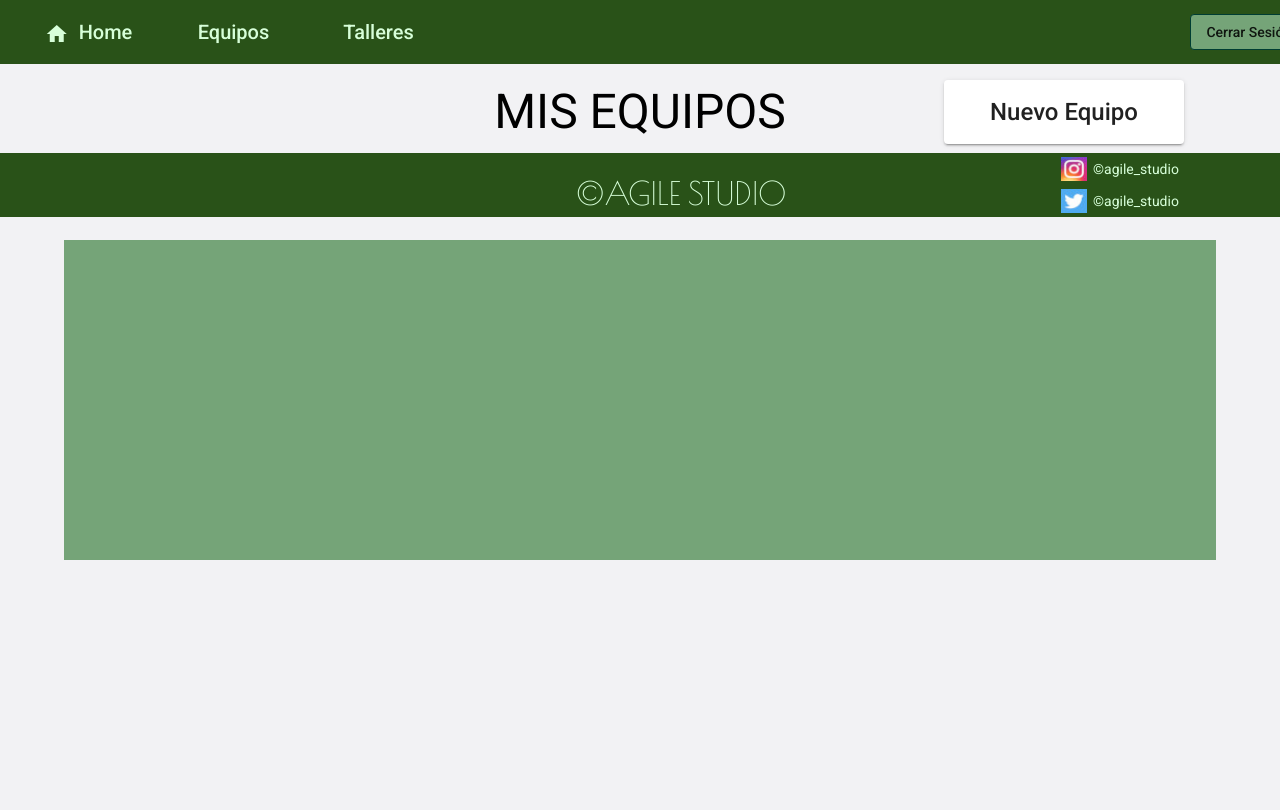
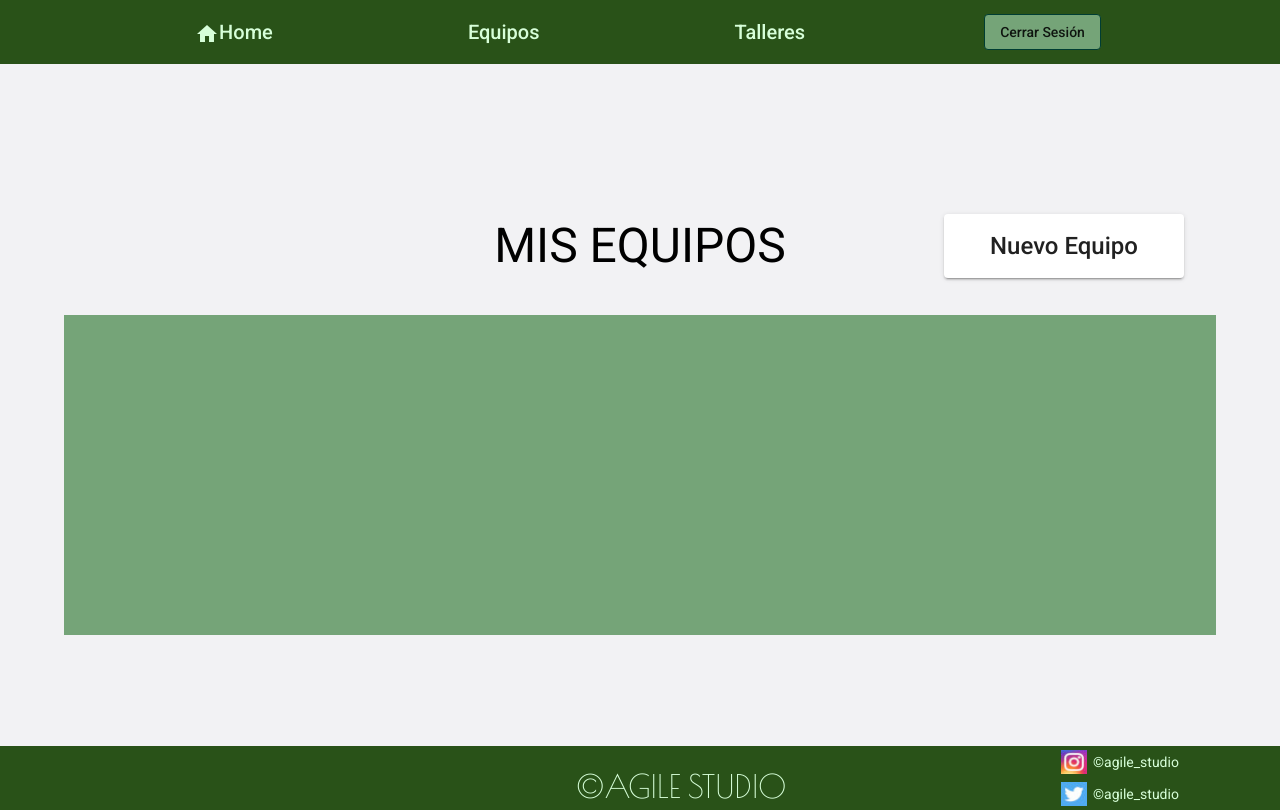
Before and after one commit to lucia2cv/AgileStudio, an Angular app in the folder frontend/: page /equipos in a window 1280 px wide. Built offline with nearby package versions, Linux system fonts and the light colour scheme.

Commit message:
fixed: teams html remake

```diff
--- a/frontend/src/app/components/equipos/equipos.component.css
+++ b/frontend/src/app/components/equipos/equipos.component.css
@@ -1,3 +1,13 @@
+.teams {
+  display: flex;
+  flex-direction: column;
+  align-items: center;
+  justify-content: space-evenly;
+  height: 80.1vh;
+}
+.teams__top {
+  width: 100vw;
+}
 .teams__tittle {
   display: flex;
   justify-content: center;
@@ -19,13 +29,13 @@
 }
 
 .teams__container {
-  width: 100vw;
+ /* width: 100vw;
   height: 100vh;
   display: flex;
   justify-content: center;
   align-items: center;
   position: absolute;
-  top: 0;
+  top: 0;*/
 }
 .teams__container-wrapper {
   width: 90vw;
--- a/frontend/src/app/components/equipos/equipos.component.html
+++ b/frontend/src/app/components/equipos/equipos.component.html
@@ -1,12 +1,14 @@
 <app-navbar></app-navbar>
 
-
+<div class="teams">
+  <div class="teams__top">
     <h1 class="teams__tittle">MIS EQUIPOS</h1>
     <div  class="teams__wrapper-button">
       <button mat-raised-button  class="teams__button">Nuevo Equipo</button>
     </div>
-
+  </div>
   <div class="teams__container">
      <div class="teams__container-wrapper"></div>
    </div>
+</div>
 <app-footer></app-footer>
--- a/frontend/src/app/components/navbar/navbar.component.css
+++ b/frontend/src/app/components/navbar/navbar.component.css
@@ -1,18 +1,21 @@
 .mat-toolbar{
-  position: fixed;
-/* Make sure the toolbar will stay on top of the content as it scrolls past.*/
-z-index: 2;
-background-color: #295218;
+  /* position: fixed;
+  Make sure the toolbar will stay on top of the content as it scrolls past.
+z-index: 2;*/
+  z-index: 2;
+  justify-content: space-evenly;
+  background-color: #295218;
 }
 .mat-icon{
-padding-right: 10px;
+/*padding-right: 10px;*/
 }
 .matB{
-width: 145px;
+
+/*width: 145px;*/
 }
 .mat-stroked-button{
-position: absolute;
-left: 93%;
+/*position: absolute;
+left: 93%;*/
 }
 
 .mat-button{
```
Lines whose indentation alone changed are shown as unchanged.
